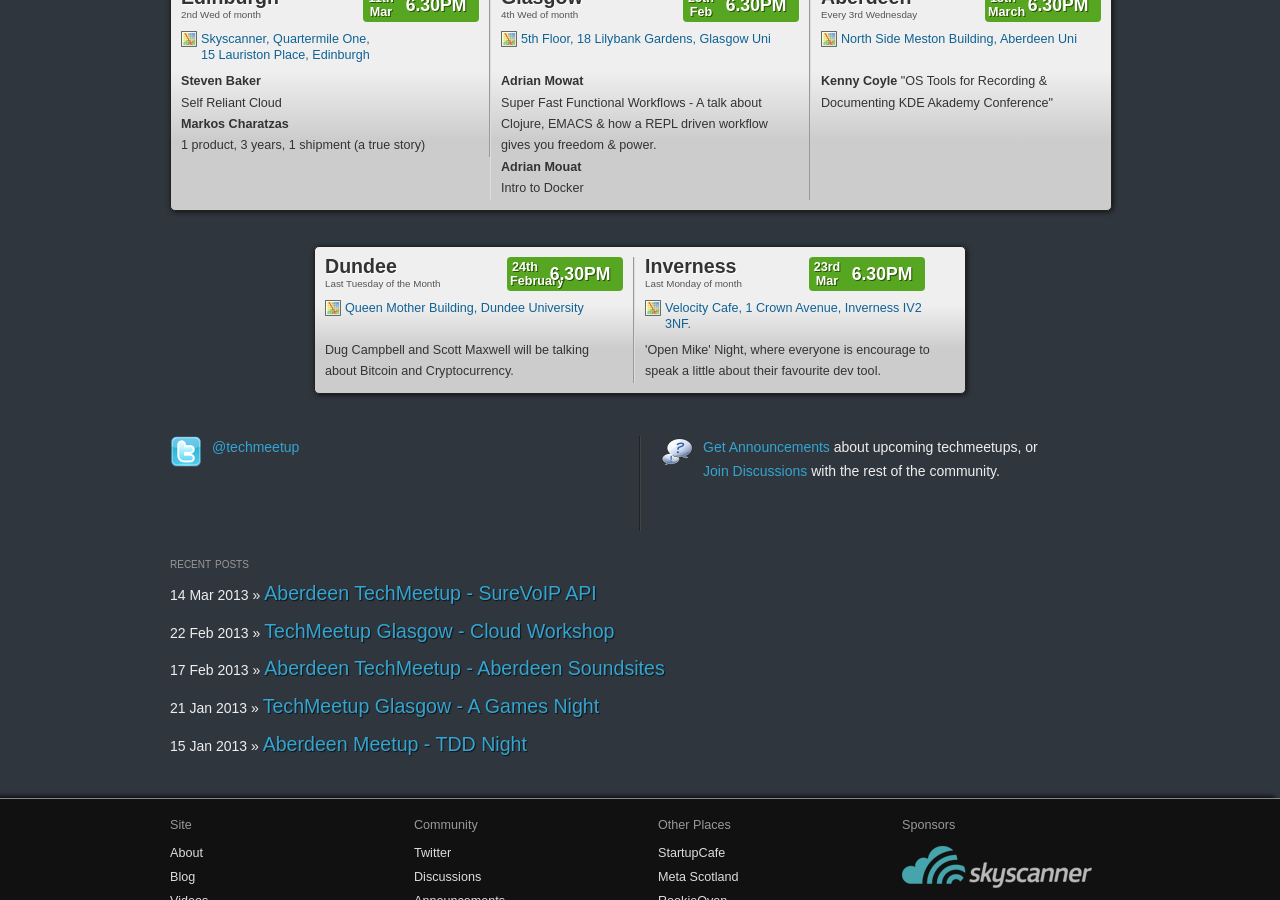
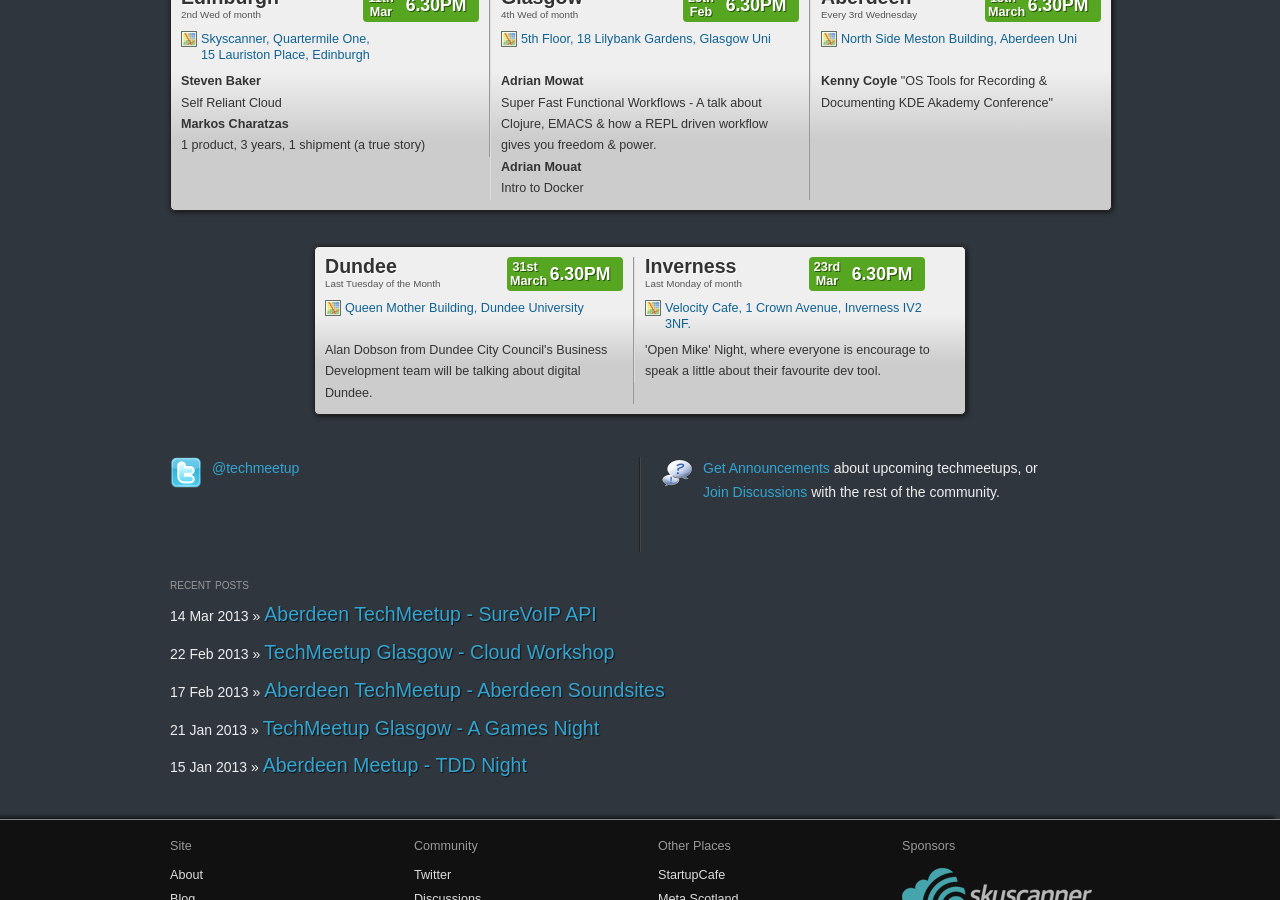
Before and after one commit to techmeetup/techmeetup.co.uk, a Jekyll site: the page built from index.html, in a window 1280 px wide and 900 px high, scrolled down 422 px. Built offline with Jekyll 4.4.1, drawn with Linux system fonts in a browser that asks for light colours.

Commit message:
Update index.html
Updating Dundee for March

```diff
--- a/index.html
+++ b/index.html
@@ -108,13 +108,13 @@
       <a href="https://maps.google.co.uk/maps?q=Queen+Mother+Building,+Dundee+University&hl=en&sll=56.458593,-2.982733&sspn=0.00894,0.027874&hnear=Queen+Mother+Bldg,+Dundee+DD1+4HN,+United+Kingdom&t=m&z=16" class="map">Queen Mother Building, Dundee University</a>
     </p>
     <p>
-    Dug Campbell and Scott Maxwell will be talking about Bitcoin and Cryptocurrency.
+    Alan Dobson from Dundee City Council's Business Development team will be talking about digital Dundee.
     </p>
     <div class="datewrapper">
       <div class="when">
         <div class="daywrap">
-          <div class="day">24th</div>
-          <div class="month">February</div>
+          <div class="day">31st</div>
+          <div class="month">March</div>
         </div>
         <div class="time">6.30PM</div>
       </div>
```
